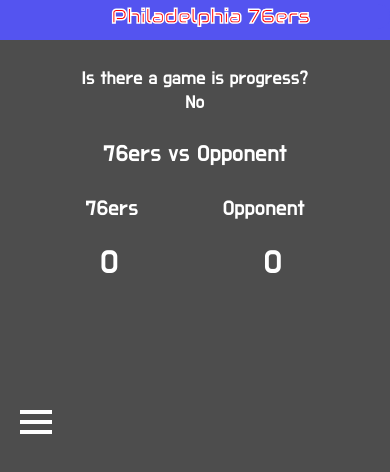
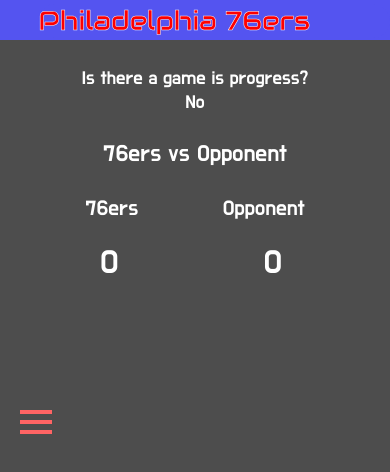
Before and after one commit to jordangregson/SixersStats, a plain HTML site: page index.html in a window 390 px wide. Drawn offline with Linux system fonts and the light colour scheme; no server answers.

Commit message:
Update main-styles.css

```diff
--- a/main-styles.css
+++ b/main-styles.css
@@ -132,6 +132,10 @@ body {
         position: absolute;
         right: 0;
         padding-right: 80px;
+        font-size: 20pt;
+
+        -webkit-text-stroke-width: .5px;
+        -webkit-text-stroke-color: white;
     }
 
     header {
@@ -153,7 +157,7 @@ body {
 	.dropdown {
         display: none;
         margin-top: 17px;
-		background-color: #FF7F24;
+		background-color: rgb(84, 84, 240);
 		width: 100%;
 	}
 
@@ -194,10 +198,10 @@ body {
 	.dropdown_toggle_label span::before,
 	.dropdown_toggle_label span::after {
 		display: block;
-		background: white;
+		background: rgb(255, 100, 100);
 		height: 4px;
 		width: 2em;
-		position: relative;
+        position: relative;
 	}
 
 	.dropdown_toggle_label span::before,
```
